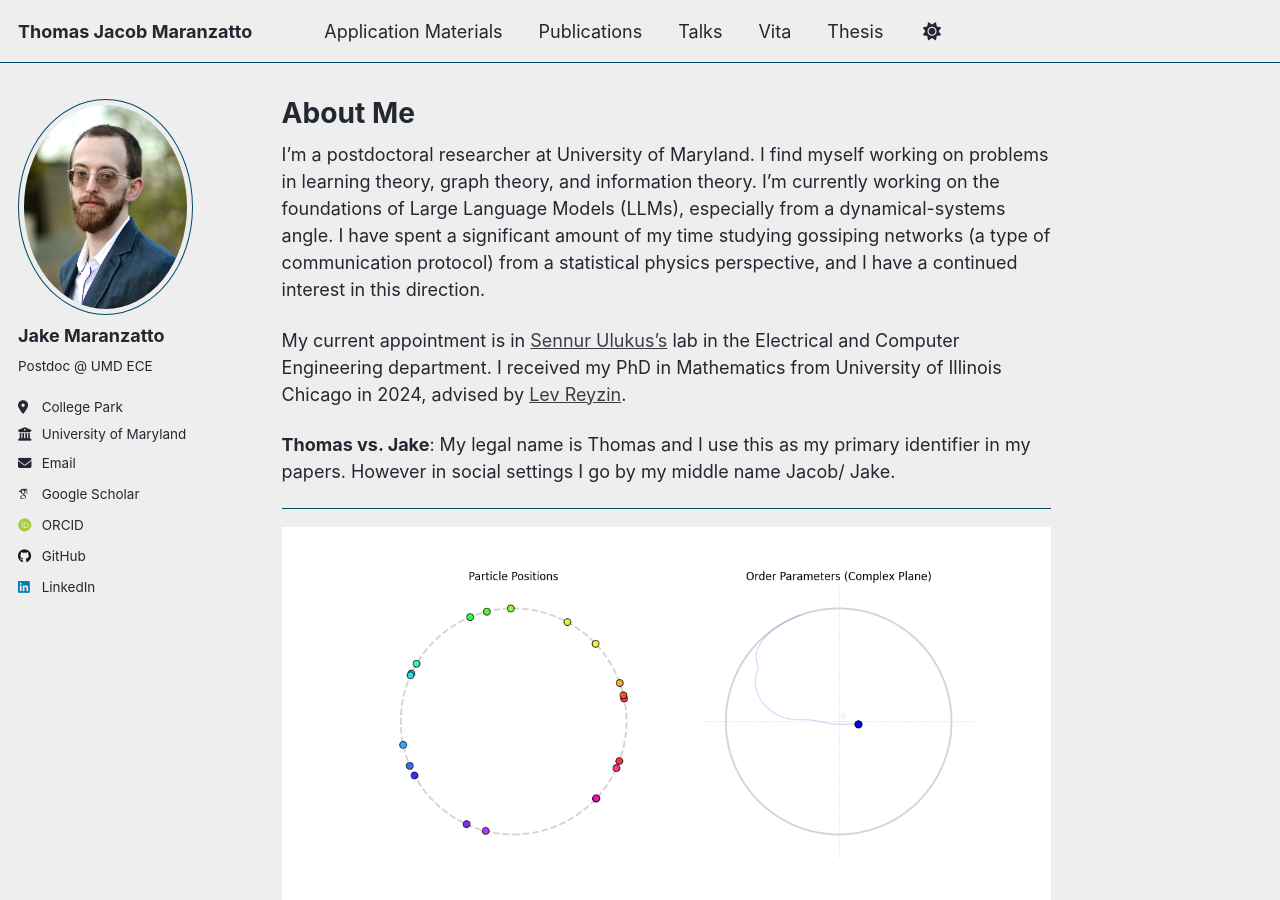
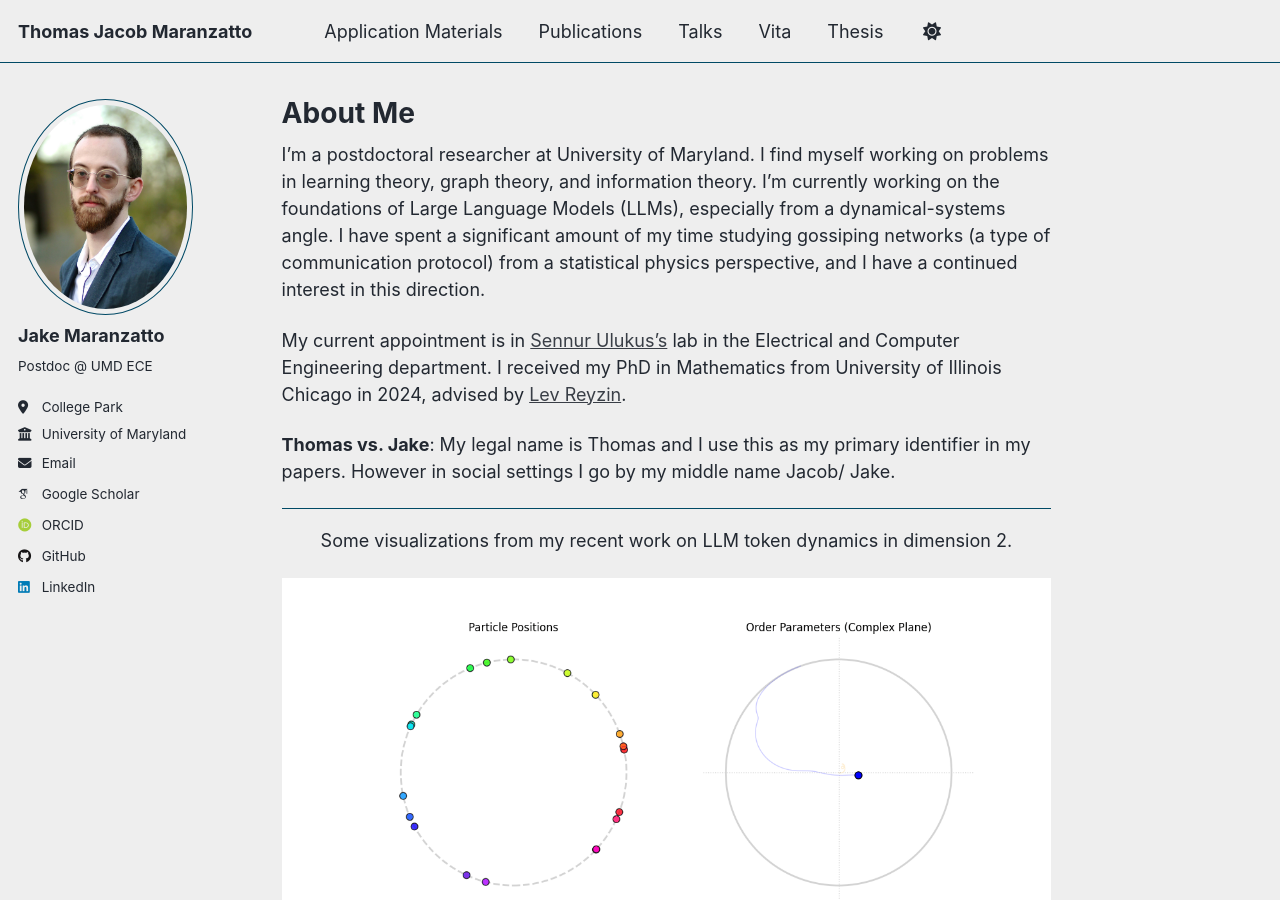
Before and after one commit to TMaranzatto/TMaranzatto.github.io, a Jekyll site: the page built from _pages/about.md, in a window 1280 px wide and 900 px high. Built offline with Jekyll 4.4.1, drawn with Linux system fonts in a browser that asks for light colours; some web fonts are replaced; a script that is not in the unit is left out.

Commit message:
Update about.md

```diff
--- a/_pages/about.md
+++ b/_pages/about.md
@@ -14,7 +14,7 @@ My current appointment is in [Sennur Ulukus's](https://user.eng.umd.edu/~ulukus/
 **Thomas vs. Jake**: My legal name is Thomas and I use this as my primary identifier in my papers.  However in social settings I go by my middle name Jacob/ Jake.
 
 ---
-
+<p align="center">Some visualizations from my recent work on LLM token dynamics in dimension 2.</p>
 ![](https://tmaranzatto.github.io/files/converge_1.gif)
 
 ![](https://tmaranzatto.github.io/files/no_converge_1.gif)
```
